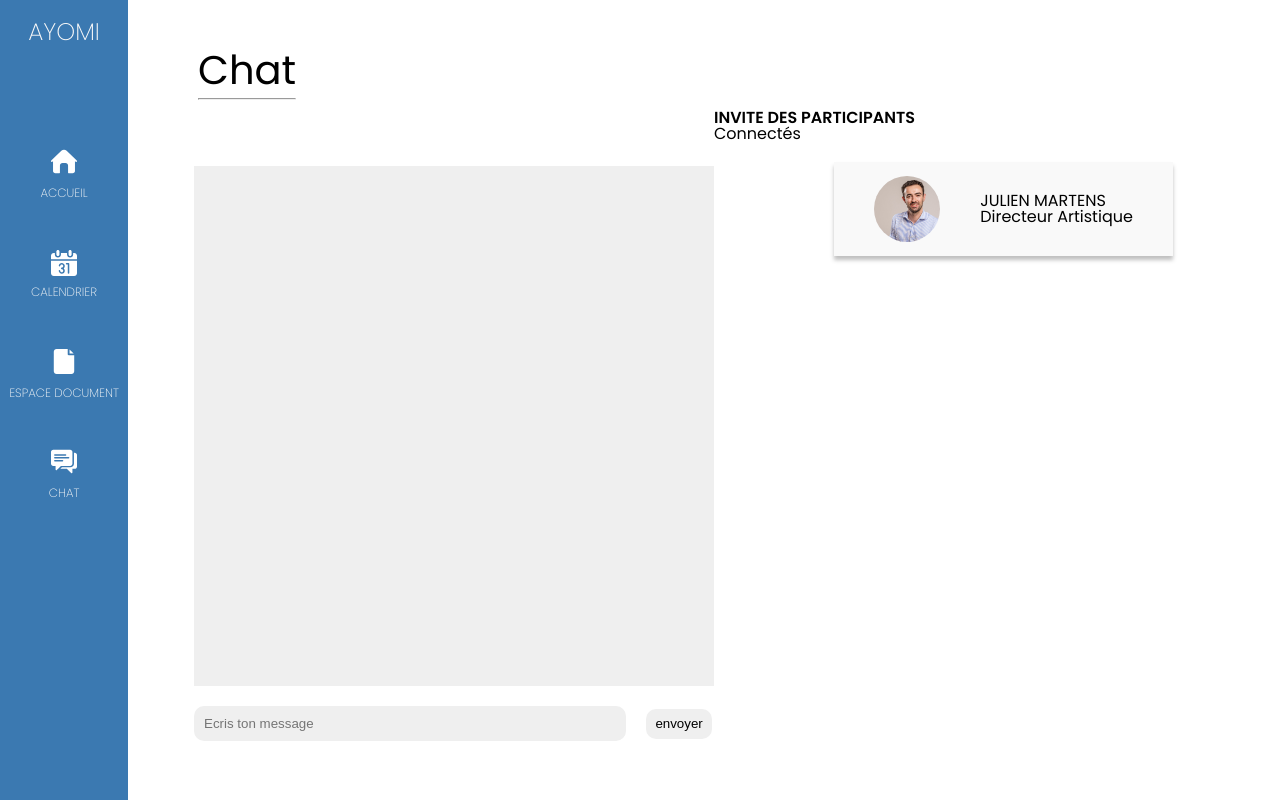
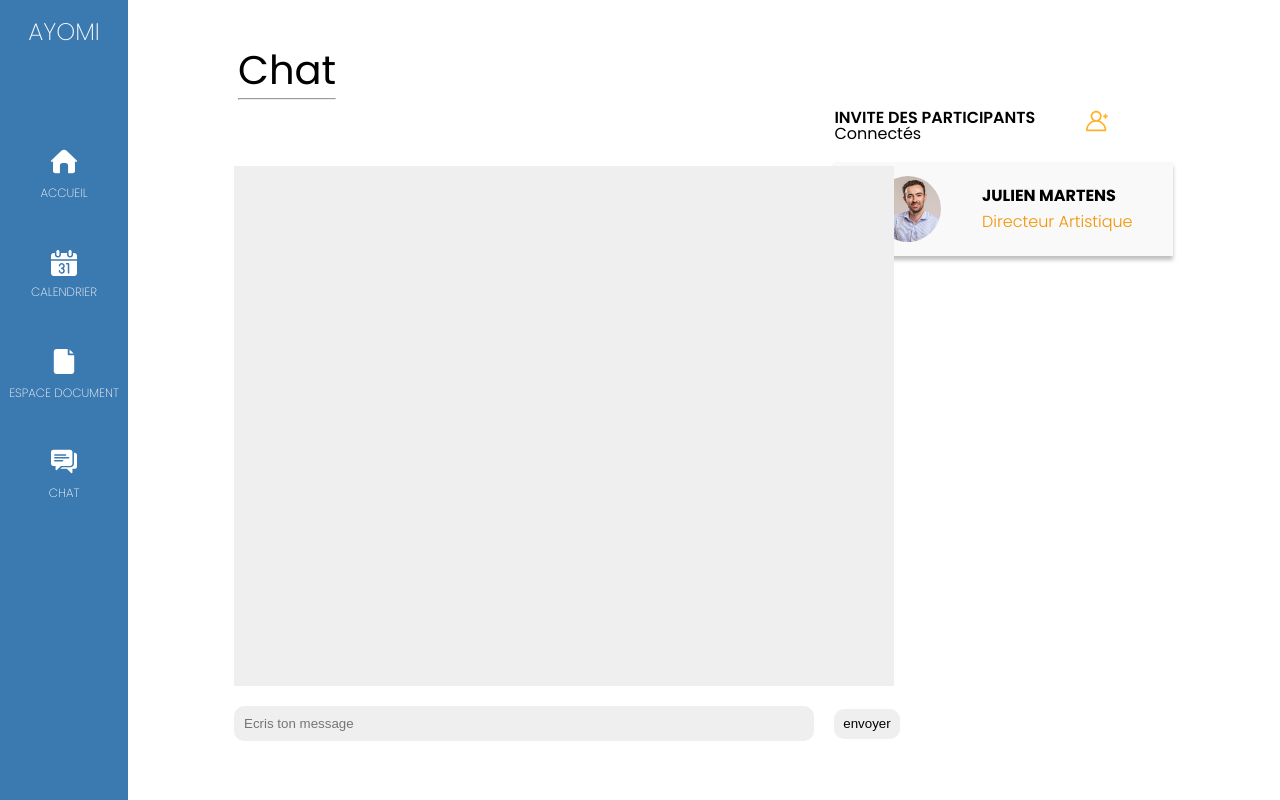
Before and after one commit to gRAKLECLER/ayomi-dashboard, a React (Create React App) app in the folder my-app/: page /Chat in a window 1280 px wide. Built offline with nearby package versions, Linux system fonts and the light colour scheme.

Commit message:
finish chat page

```diff
--- a/my-app/src/pages/Chat.jsx
+++ b/my-app/src/pages/Chat.jsx
@@ -3,6 +3,7 @@ import Header from '../components/Header'
 import BaseChat from '../components/BaseChat'
 import '../style/Chat.css'
 import BaseInviteCard from '../components/BaseInveCard'
+import Add from '../assets/add.svg'
 
 
 export default class Chat extends React.Component {
@@ -19,8 +20,11 @@ export default class Chat extends React.Component {
         </section>
         <section className="Chat__right">
           <div className="Chat__inviteTitle">
-            <h4 className="Chat__inviteMaintitle">INVITE DES PARTICIPANTS</h4>
-            <h5 className="Chat__inviteSecondtitle">Connectés</h5>
+            <div>
+              <h4 className="Chat__inviteMaintitle">INVITE DES PARTICIPANTS</h4>
+              <h5 className="Chat__inviteSecondtitle">Connectés</h5>
+            </div>
+              <img className="Chat__addInvite" src={Add} alt=""/>
           </div>
           <BaseInviteCard/>
         </section>
--- a/my-app/src/pages/Home.jsx
+++ b/my-app/src/pages/Home.jsx
@@ -22,12 +22,12 @@ export default class Home extends React.Component {
             <h2 className="Home__underTitle">Hi, patrick welcome back</h2>
           </div>
           <div className="Home__actuality">
-            <h3 className="Home__H3">ACTUALITES</h3>
+            <h3 className="Home__H3 actuality">ACTUALITES</h3>
           </div>
           <div className="Home__document">
             <div className="Home__titleDoc">
-              <h3 className="Home__H3">DOCUMENTS</h3>
-              <img src={eye} alt="oeil"/>
+              <h3 className="Home__H3 document">DOCUMENTS</h3>
+              <img className="Home__eyeIcon" src={eye} alt="oeil"/>
             </div>
             <div className="Home__docSection">
               <img className="Home__files" src={doc} alt="document"/>
--- a/my-app/src/style/BaseChat.css
+++ b/my-app/src/style/BaseChat.css
@@ -1,6 +1,6 @@
 .BaseChat{
   position: relative;
-  width: 50vw;
+  width: 80vw;
   height: 70vh;
   margin-top: 128px;
   margin-left: 66px;
@@ -8,7 +8,7 @@
 
 .BaseChat__sendMessage{
   position: absolute;
-  width: 634px;
+  width: 700px;
   height: 538px;
   bottom: 0px;
 }
@@ -27,7 +27,7 @@
 
 .BaseChat__container{
   background-color: #EFEFEF ;
-  width: 500px;
+  width: 640px;
   height: 500px;
   margin-bottom: 20px;
   padding: 10px;
@@ -35,7 +35,7 @@
 
 .BaseChat__input{
   border: none;
-  width: 65%;
+  width: 80%;
   padding: 10px;
   border-radius: 10px;
   margin-right: 20px;
@@ -56,7 +56,7 @@
 
 
 .BaseChat__button:hover{
-  background-color: #F29400;
+  background-color: #3B79B1;
   color: #EFEFEF;
   cursor: pointer;
 }
--- a/my-app/src/style/BaseInviteCard.css
+++ b/my-app/src/style/BaseInviteCard.css
@@ -22,3 +22,13 @@
   align-items: center;
   justify-content: space-evenly;
 }
+
+.BaseInviteCard__name{
+  font-weight: 700;
+}
+
+.BaseInviteCard__job{
+  margin-top: 10px;
+  font-weight: 300;
+  color: #F29400;
+}
--- a/my-app/src/style/Chat.css
+++ b/my-app/src/style/Chat.css
@@ -1,9 +1,12 @@
 .Chat{
   display: flex;
+  width: 95vw;
 }
 
 .Chat__left{
   position: relative;
+  width: 40%;
+  margin-left: 40px;
 }
 
 .Chat__Title{
@@ -17,15 +20,24 @@
 }
 
 .Chat__right{
+  margin-top: 110px;
+  margin-left: 180px;
+  width: 30%;
   height: 80vh;
 }
 
 .Chat__inviteTitle{
-  margin-top: 110px;
-  margin-left: -120px;
+  display: flex;
+  justify-content: space-between;
+  width: 75%;
 }
 
 .Chat__inviteMaintitle{
   font-size: 16px;
   font-weight: 600;
 }
+
+.Chat__addInvite{
+  align-self: flex-start;
+  width: 8%;
+}
--- a/my-app/src/style/Home.css
+++ b/my-app/src/style/Home.css
@@ -4,12 +4,13 @@
 }
 
 .Home__left{
-  margin-left: 59px;
+  width: 40%;
+  margin-left: 125px;
   margin-top: 38px;
 }
 
 .Home__Title{
-  width: 65%;
+  width: 70%;
 }
 
 .Home__mainTitle{
@@ -27,7 +28,20 @@
   font-size: 16px;
 }
 
+.actuality{
+  position: absolute;
+  top: 10px;
+  left: 10px;
+}
+
+.document{
+  position: absolute;
+  top: 10px;
+  left: 10px;
+}
+
 .Home__actuality{
+  position: relative;
   width: 420px;
   height: 230px;
   background-color: #F9F9F9;
@@ -37,7 +51,8 @@
 }
 
 .Home__document{
-  margin-top: 48px;
+  position: relative;
+  margin-top: 32px;
 }
 
 .Home__titleDoc{
@@ -47,14 +62,20 @@
   width: 60%;
 }
 
+.Home__eyeIcon{
+  position: absolute;
+  right: 160px;
+}
+
 .Home__docSection{
   display: flex;
   flex-wrap: wrap;
   width: 60%;
-  margin-top: 24px;
+  margin-top: 20px;
 }
 
 .Home__files{
+  margin-top: 5px;
   margin-left: 15px;
 }
 
@@ -122,6 +143,13 @@
 
 ::-webkit-scrollbar{
   width: 10px;
+  background-color: #F29400;
+  border-radius: 10px;
+}
+
+::-webkit-scrollbar-thumb{
+  background-color: #3B79B1;
+  border-radius: 10px;
 }
 
 .Home__LastDiv{
```
Also changed, not shown: my-app/src/assets/add.svg (added), my-app/src/components/Profil.jsx (added).
